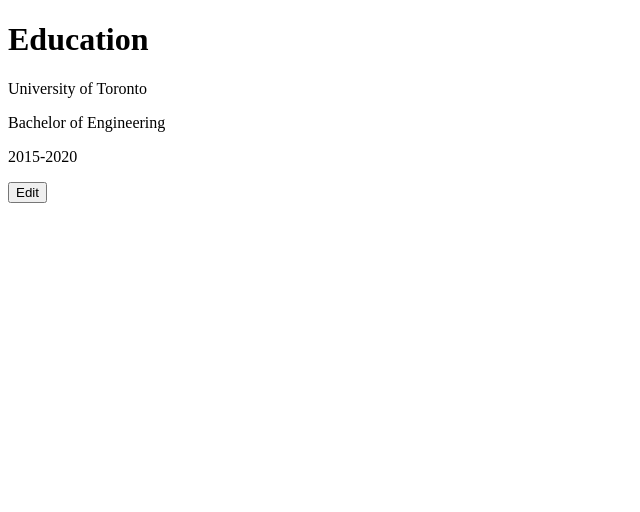
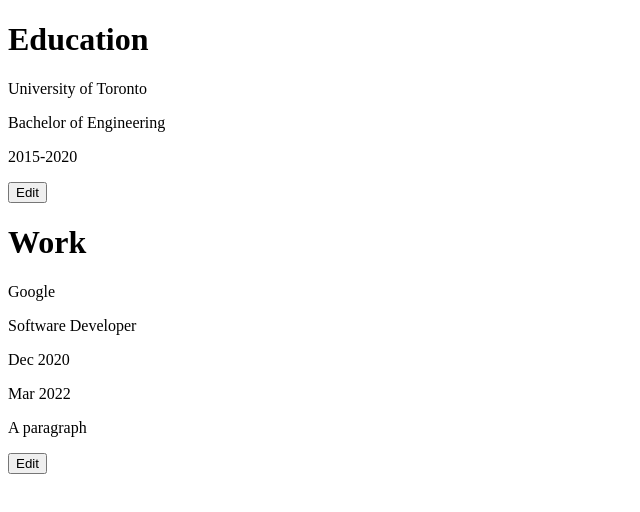
Before and after one commit to jp524/cv-project, a React (Create React App) app: page / in a window 1280 px wide. Shown: the top 512 px of the page, without its empty margins (0-640 px from the left). Built offline with nearby package versions, Linux system fonts and the light colour scheme.

Commit message:
Build Work component

```diff
--- a/src/App.css
+++ b/src/App.css
@@ -8,3 +8,7 @@
   flex-direction: column;
   align-items: flex-start;
 }
+
+.textarea {
+  white-space: pre-wrap;
+}
--- a/src/App.tsx
+++ b/src/App.tsx
@@ -1,12 +1,20 @@
 import React from 'react';
 import './App.css';
 import Education from './components/Education';
+import Work from './components/Work';
 
 class App extends React.Component {
   render() {
     return (
-      <div className="App">
-        <Education />
+      <div className="app">
+        <div className="section">
+          <h1>Education</h1>
+          <Education />
+        </div>
+        <div className="section">
+          <h1>Work</h1>
+          <Work />
+        </div>
       </div>
     );
   }
--- a/src/components/Education.tsx
+++ b/src/components/Education.tsx
@@ -114,10 +114,7 @@
     );
 
     return (
-      <div className="section">
-        <h1>Education</h1>
-        {updating ? updateView : staticView}
-      </div>
+      <div className="education">{updating ? updateView : staticView}</div>
     );
   }
 }
--- /dev/null
+++ b/src/components/Work.tsx
@@ -0,0 +1,152 @@
+import React from 'react';
+import WorkState from '../interfaces/WorkState';
+
+class Work extends React.Component<{}, WorkState> {
+  constructor(props: any) {
+    super(props);
+
+    this.state = {
+      updating: false,
+      companyName: 'Google',
+      positionTitle: 'Software Developer',
+      fromDate: 'Dec 2020',
+      untilDate: 'Mar 2022',
+      tasks: 'A paragraph',
+      workState: {
+        companyName: '',
+        positionTitle: '',
+        fromDate: '',
+        untilDate: '',
+        tasks: '',
+      },
+    };
+  }
+
+  upfromDateMode = () => {
+    this.setState((prevState: any) => ({
+      updating: true,
+      workState: {
+        ...prevState.workState,
+        companyName: this.state.companyName,
+        positionTitle: this.state.positionTitle,
+        fromDate: this.state.fromDate,
+        untilDate: this.state.untilDate,
+        tasks: this.state.tasks,
+      },
+    }));
+  };
+
+  cancelUpfromDate = () => {
+    this.setState({
+      updating: false,
+      companyName: this.state.workState.companyName,
+      positionTitle: this.state.workState.positionTitle,
+      fromDate: this.state.workState.fromDate,
+      untilDate: this.state.workState.untilDate,
+      tasks: this.state.workState.tasks,
+    });
+    this.resetPrevState;
+  };
+
+  resetPrevState = () => {
+    this.setState((prevState: any) => ({
+      workState: {
+        ...prevState.workState,
+        companyName: '',
+        positionTitle: '',
+        fromDate: '',
+        untilDate: '',
+        tasks: '',
+      },
+    }));
+  };
+
+  onInputChange = (e: { target: { name: any; value: any } }) => {
+    this.setState({
+      [e.target.name]: e.target.value,
+    } as Pick<WorkState, keyof WorkState>);
+  };
+
+  onSubmitForm = (e: React.FormEvent) => {
+    e.preventDefault();
+    this.setState({
+      updating: false,
+    });
+    this.resetPrevState;
+  };
+
+  render() {
+    const { updating, companyName, positionTitle, fromDate, untilDate, tasks } =
+      this.state;
+    const upfromDateView = (
+      <form onSubmit={this.onSubmitForm}>
+        <label htmlFor="companyName">
+          Company Name:
+          <input
+            type="text"
+            name="companyName"
+            value={companyName}
+            onChange={this.onInputChange}
+          />
+        </label>
+        <label htmlFor="positionTitle">
+          Position Title:
+          <input
+            type="text"
+            name="positionTitle"
+            value={positionTitle}
+            onChange={this.onInputChange}
+          />
+        </label>
+        <label htmlFor="fromDate">
+          From:
+          <input
+            type="text"
+            name="fromDate"
+            value={fromDate}
+            onChange={this.onInputChange}
+          />
+        </label>
+
+        <label htmlFor="untilDate">
+          Until:
+          <input
+            type="text"
+            name="untilDate"
+            value={untilDate}
+            onChange={this.onInputChange}
+          />
+        </label>
+
+        <label htmlFor="tasks">
+          Taks:
+          <textarea name="tasks" value={tasks} onChange={this.onInputChange} />
+        </label>
+
+        <div className="form--actions">
+          <button type="button" onClick={this.cancelUpfromDate}>
+            Cancel
+          </button>
+          <input type="submit" value="Update" />
+        </div>
+      </form>
+    );
+
+    const staticView = (
+      <div>
+        <p>{companyName}</p>
+        <p>{positionTitle}</p>
+        <p>{fromDate}</p>
+        <p>{untilDate}</p>
+        <p className="textarea">{tasks}</p>
+        <button type="button" onClick={this.upfromDateMode}>
+          Edit
+        </button>
+      </div>
+    );
+
+    return <div className="work">{updating ? upfromDateView : staticView}</div>;
+  }
+}
+
+export default Work;
--- /dev/null
+++ b/src/interfaces/WorkState.ts
@@ -0,0 +1,17 @@
+interface WorkState {
+  updating: Boolean;
+  companyName: string;
+  positionTitle: string;
+  fromDate: string;
+  untilDate: string;
+  tasks: string;
+  workState: {
+    companyName: string;
+    positionTitle: string;
+    fromDate: string;
+    untilDate: string;
+    tasks: string;
+  };
+}
+
+export default WorkState;
```
